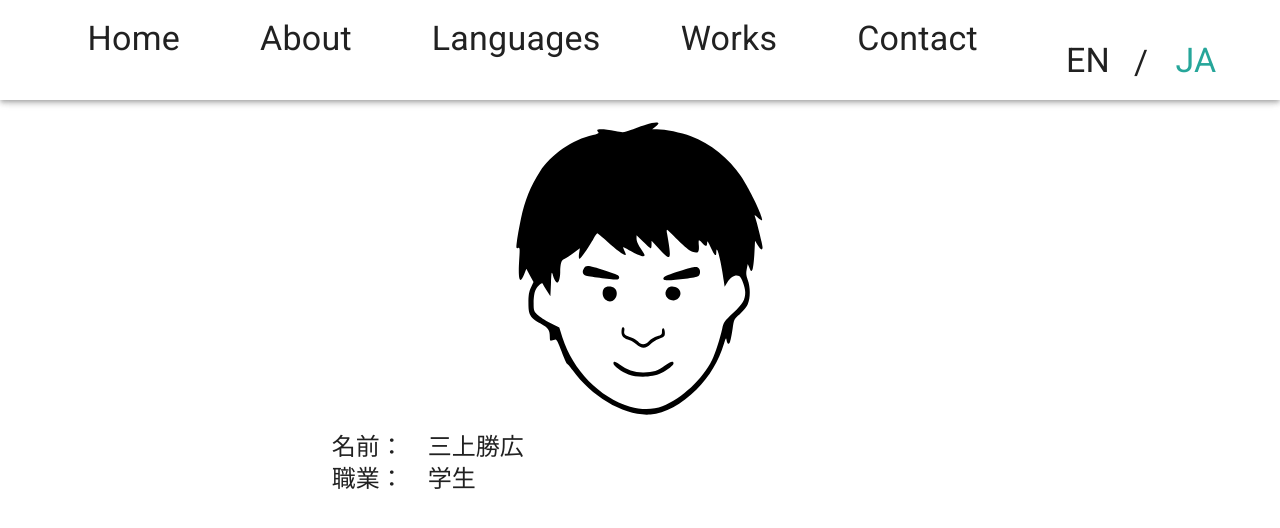
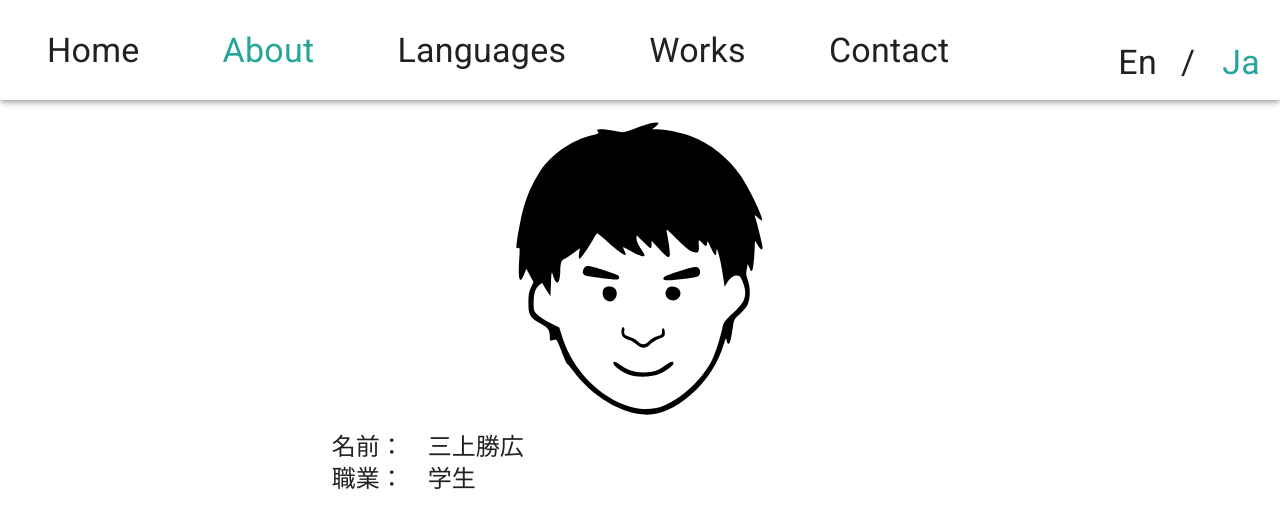
Before and after one commit to mmfiber/portfolio, a Vue app: page /about in a window 1280 px wide. Shown: the top 528 px of the page. Built offline with nearby package versions, Linux system fonts and the light colour scheme.

Commit message:
add route

```diff
--- a/src/components/HeaderBar.vue
+++ b/src/components/HeaderBar.vue
@@ -1,14 +1,17 @@
 <template lang="pug">
   .header
     v-toolbar(height="100%")
-      v-container
-        v-row.titles
-          span.px-5.mx-5.display-1(v-for="val in contents") {{val}}
-        v-row.lang.justify-center
+      v-toolbar-items
+        v-row.align-center.titles
+          template(v-for="ctn in contents")
+            router-link.fill-height(:to="getLink(ctn)")
+              v-btn.px-10.display-1.capitalize(text
+                :style="{color: selectedCtn==ctn ? selectedColor : ''}") {{ctn}}
+        v-row.align-center.justify-end.lang
           template(v-for="(lang, index) in langs")
             span(v-if="index!=0").mx-2.display-1 /
-            v-btn(:style="{color: selectedLang==lang ? '#26A69A' : ''}"
-              @click="changeLang(lang)" text).display-1 {{lang}}
+            v-btn.display-1.capitalize(@click="changeLang(lang)" text
+              :style="{color: selectedLang==lang ? selectedColor : ''}") {{lang}}
 </template>
 
 <style lang="stylus" scoped>
@@ -17,11 +20,23 @@
     content ""
     clear both
 
+  .v-toolbar__items
+    width 100%
+
+    a
+      text-decoration none
+
   .titles
     float left
 
   .lang
     float right
+
+  .capitalize
+    text-transform capitalize
+
+  .v-btn
+    height 100% !important
 </style>
 
 <script>
@@ -29,23 +44,30 @@ export default {
   data(){
     return {
       contents:[
-        "Home",
-        "About",
-        "Languages",
-        "Works",
-        "Contact"
+        "home",
+        "about",
+        "languages",
+        "works",
+        "contact"
       ],
       langs: this.$i18n.availableLocales,
+      selectedColor: '#26A69A'
     }
   },
   computed:{
+    selectedCtn(){
+      return this.$route.name
+    },
     selectedLang(){
       return this.$i18n.locale
-    }
+    },
   },
   methods:{
     changeLang(lang){
       this.$root.$i18n.locale = lang
+    },
+    getLink(ctn){
+      return ctn=='home' ? '/' : '/' + ctn
     }
   }
 };
```
